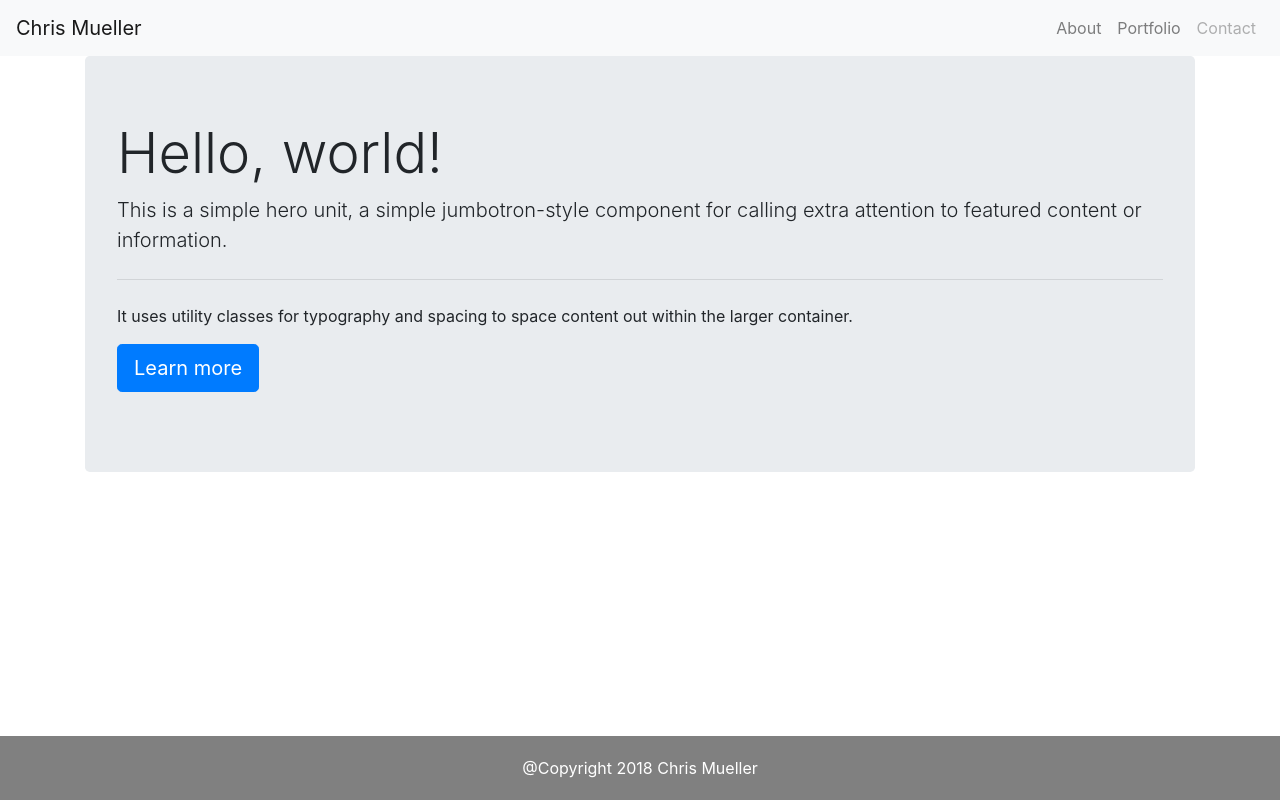
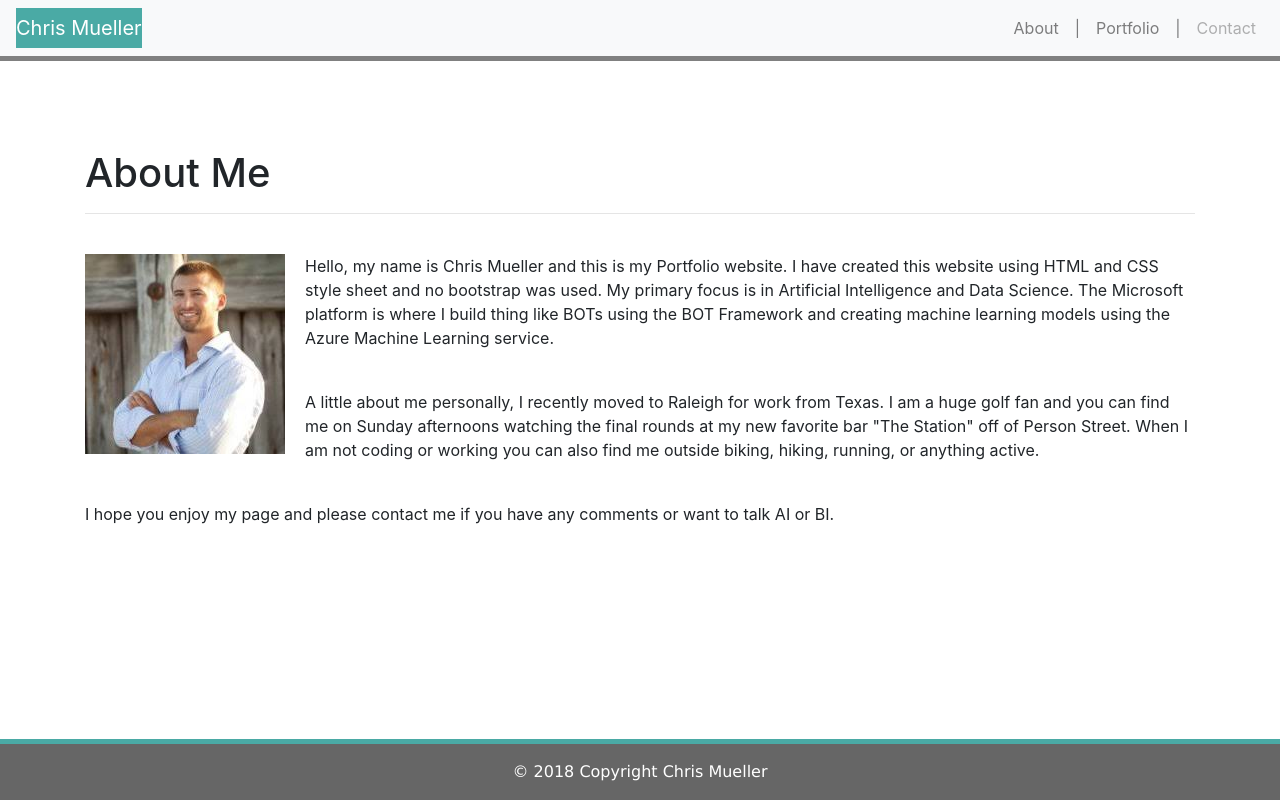
Before and after one commit to cmueller36/Bootstrap-Portfolio, a plain HTML site: page index.html in a window 1280 px wide. Drawn offline with nearby package versions, Linux system fonts and the light colour scheme.

Commit message:
added image files; updated index

```diff
--- a/index.html
+++ b/index.html
@@ -9,7 +9,7 @@
     <!--Bootstrap CSS-->
     <link rel="stylesheet" href="https://maxcdn.bootstrapcdn.com/bootstrap/4.0.0/css/bootstrap.min.css" integrity="sha384-Gn5384xqQ1aoWXA+058RXPxPg6fy4IWvTNh0E263XmFcJlSAwiGgFAW/dAiS6JXm"
         crossorigin="anonymous">
-        <link rel="stylesheet" type="text/css" href="style.css">
+    <link rel="stylesheet" type="text/css" href="style.css">
 
 </head>
 
@@ -17,7 +17,7 @@
     <!--Navigation Bar-->
     <nav class="navbar navbar-expand-lg navbar-light bg-light">
         <!--Logo-->
-        <a class="navbar-brand" href="index.html">Chris Mueller</a>
+        <a class="navbar-brand text-white" href="index.html">Chris Mueller</a>
         <button class="navbar-toggler" type="button" data-toggle="collapse" data-target="#navbarNav" aria-controls="navbarNav" aria-expanded="false"
             aria-label="Toggle navigation">
             <span class="navbar-toggler-icon"></span>
@@ -29,7 +29,13 @@
                     <a class="nav-link" href="index.html">About</a>
                 </li>
                 <li class="nav-item">
+                    <a class="nav-link" href="index.html">|</a>
+                </li>
+                <li class="nav-item">
                     <a class="nav-link" href="portfolio.html">Portfolio</a>
+                </li>
+                <li class="nav-item">
+                    <a class="nav-link" href="index.html">|</a>
                 </li>
                 <li class="nav-item">
                     <a class="nav-link disabled" href="contact.html">Contact</a>
@@ -42,15 +48,31 @@
     <div class="container">
         <div class="row">
             <div class="col-sm-12">
-                <div class="jumbotron">
-                    <h1 class="display-4">Hello, world!</h1>
-                    <p class="lead">This is a simple hero unit, a simple jumbotron-style component for calling extra attention to featured
-                        content or information.</p>
-                    <hr class="my-4">
-                    <p>It uses utility classes for typography and spacing to space content out within the larger container.</p>
-                    <p class="lead">
-                        <a class="btn btn-primary btn-lg" href="#" role="button">Learn more</a>
-                    </p>
+                <br>
+                <h1>About Me</h1>
+                <hr>
+                <!--the 200x200 image-->
+                <div class="row">
+                    <div class="col-md-12">
+                        <br>
+                        <img id="profileimg" style="float: left" src="images/profileimage.jpg" alt="Profile Logo" />
+                        <p>Hello, my name is Chris Mueller and this is my Portfolio website. I have created this website using
+                            HTML and CSS style sheet and no bootstrap was used. My primary focus is in Artificial Intelligence
+                            and Data Science. The Microsoft platform is where I build thing like BOTs using the BOT Framework
+                            and creating machine learning models using the Azure Machine Learning service.
+                        </p>
+                        <br>
+                        <p>
+                            A little about me personally, I recently moved to Raleigh for work from Texas. I am a huge golf fan and you can find me on
+                            Sunday afternoons watching the final rounds at my new favorite bar "The Station" off of Person
+                            Street. When I am not coding or working you can also find me outside biking, hiking, running,
+                            or anything active.
+                        </p>
+                        <br>
+                        <p>
+                            I hope you enjoy my page and please contact me if you have any comments or want to talk AI or BI.
+                        </p>
+                    </div>
                 </div>
 
             </div>
@@ -59,13 +81,15 @@
 
 
     <!--footer-->
-    <footer class="fixed-bottom">
-        <div id="footer1">
-            <div class="card-body">
-                @Copyright 2018 Chris Mueller
-            </div>
+    <footer class="footer-copyright font-small">
+        <!--Copyright-->
+        <div class="footer-copyright py-3 text-center">
+            © 2018 Copyright Chris Mueller
         </div>
+        <!--/.copyright-->
     </footer>
+    <!--/.footer-->
+
 
     <!--Bootstrap JavaScript-->
     <script src="https://code.jquery.com/jquery-3.2.1.slim.min.js" integrity="sha384-KJ3o2DKtIkvYIK3UENzmM7KCkRr/rE9/Qpg6aAZGJwFDMVNA/GpGFF93hXpG5KkN"
--- a/style.css
+++ b/style.css
@@ -1,7 +1,46 @@
-#footer1{
+html{
+    position: relative;
+    min-height: 100%;
+}
+
+body{
+    background-image: url("https://thumbs.dreamstime.com/b/seamless-pattern-research-analytics-icons-perfect-background-presentation-web-banner-promotion-material-73029400.jpg");
+    margin: 0 0 100px;
+}
+
+.container{
+    background-color: white;
+    margin-top: 5%;
+}
+
+#profileimg{
+    border-right:20px white solid;
+    border-bottom: 20px white solid;
+}
+
+footer {
+    position: absolute;
+    left: 0;
+    bottom: 0;
+    width: 100%;
+    background-color: #666666;
+    border-top: 5px solid #4aaaa5;
+    text-align: center;
+    display: flex;
+    align-items: center;
+    justify-content: center;
     color: white;
-    text-align: center;
-    border-top: green;
-    border-width: 20px;
-    background-color: gray;
+    font-family: 'Lucida Sans', 'Lucida Sans Regular', 'Lucida Grande', 'Lucida Sans Unicode', Geneva, Verdana, sans-serif;
 }
+
+nav{
+    border-bottom: 5px solid gray;
+}
+
+.navbar-brand{
+    color: white;
+    background-color: #4aaaa5;
+    display:flex;
+    justify-content: space-around;
+    align-items: center;
+}
```
Also changed, not shown: images/profileimage.jpg (added).
